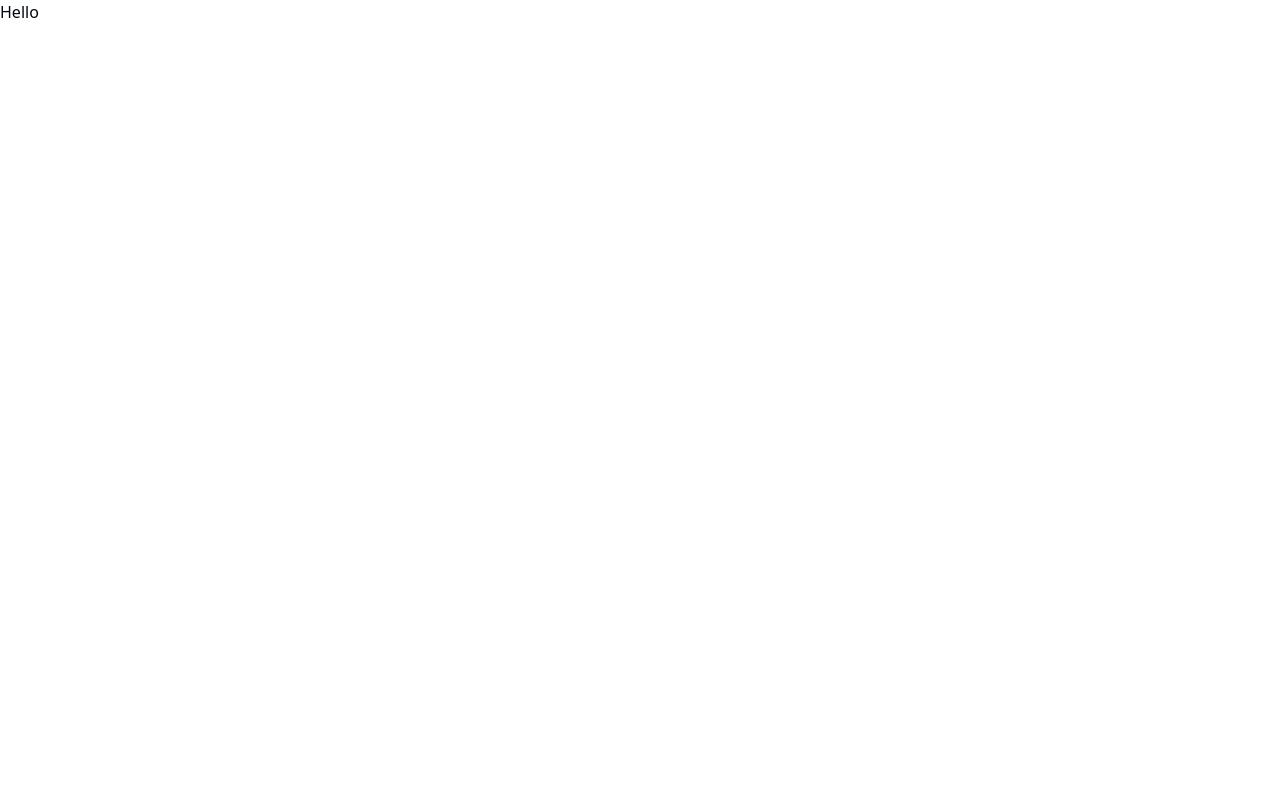
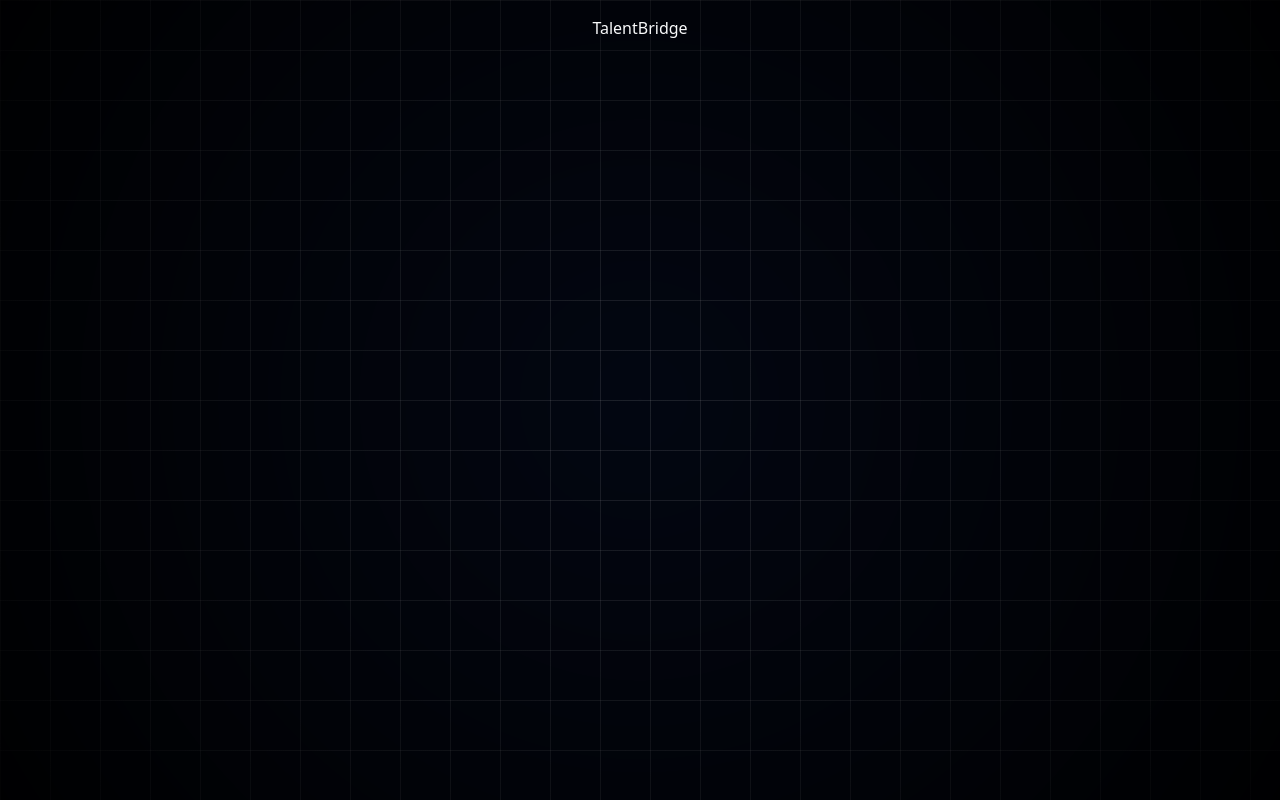
Before and after one commit to adityadhiman-in/TalentBridge, a React (Vite) app: page /my-job in a window 1280 px wide. Built offline with nearby package versions, Linux system fonts and the light colour scheme.

Commit message:
implemented styling and started creating landing page

```diff
--- a/src/App.css
+++ b/src/App.css
@@ -0,0 +1,23 @@
+.grid-background {
+  position: fixed;
+  top: 0;
+  right: 0;
+  width: 100%;
+  height: 100%;
+  background:
+    linear-gradient(to right, rgba(255, 255, 255, 0.1) 1px, transparent 1px),
+    linear-gradient(to bottom, rgba(255, 255, 255, 0.1) 1px, transparent 1px);
+  background-size: 50px 50px;
+  pointer-events: none;
+  z-index: -1;
+}
+
+.grid-background::before {
+  content: "";
+  position: absolute;
+  top: 0;
+  left: 0;
+  width: 100%;
+  height: 100%;
+  background: radial-gradient(circle, transparent, rgba(0, 0, 0, 0.9));
+}
--- a/src/App.jsx
+++ b/src/App.jsx
@@ -1,8 +1,55 @@
+import { createBrowserRouter, RouterProvider } from "react-router-dom";
+import "./App.css";
+import AppLayout from "./layouts/AppLayout.jsx";
+import LandingPage from "./pages/LandingPage.jsx";
+import Onboarding from "./pages/Onboarding.jsx";
+import JobListing from "./pages/JobListing.jsx";
+import JobPage from "./pages/JobPage.jsx";
+import SavedJobs from "./pages/SavedJobs.jsx";
+import PostJob from "./pages/PostJob.jsx";
+import MyJob from "./pages/MyJob.jsx";
+import { ThemeProvider } from "./components/theme-provider.jsx";
+
+const router = createBrowserRouter([
+  {
+    element: <AppLayout />,
+    children: [
+      {
+        path: "/",
+        element: <LandingPage />,
+      },
+      {
+        path: "/onboarding",
+        element: <Onboarding />,
+      },
+      {
+        path: "/jobs",
+        element: <JobListing />,
+      },
+      {
+        path: "/job/:job",
+        element: <JobPage />,
+      },
+      {
+        path: "/post-job",
+        element: <PostJob />,
+      },
+      {
+        path: "/saved-jobs",
+        element: <SavedJobs />,
+      },
+      {
+        path: "/my-job",
+        element: <MyJob />,
+      },
+    ],
+  },
+]);
 function App() {
   return (
-    <>
-      <h1> Hello</h1>
-    </>
+    <ThemeProvider defaultTheme="dark" storageKey="vite-ui-theme">
+      <RouterProvider router={router} />
+    </ThemeProvider>
   );
 }
 
--- /dev/null
+++ b/src/components/Header.jsx
@@ -0,0 +1,16 @@
+import React from "react";
+import { Link } from "react-router-dom";
+
+const Header = () => {
+  return (
+    <div className="py-4 flex justify-around items-center">
+      <nav>
+        <Link>
+          <h1 className="font-medium">TalentBridge</h1>
+        </Link>
+      </nav>
+    </div>
+  );
+};
+
+export default Header;
--- /dev/null
+++ b/src/components/theme-provider.jsx
@@ -0,0 +1,56 @@
+import React, { createContext, useContext, useEffect, useState } from "react";
+
+// Initial state with default values
+const ThemeProviderContext = createContext({
+  theme: "system",
+  setTheme: () => {},
+});
+
+export function ThemeProvider({
+  children,
+  defaultTheme = "system",
+  storageKey = "vite-ui-theme",
+  ...props
+}) {
+  const [theme, setThemeState] = useState(() => {
+    if (typeof window !== "undefined") {
+      return localStorage.getItem(storageKey) || defaultTheme;
+    }
+    return defaultTheme;
+  });
+
+  useEffect(() => {
+    const root = window.document.documentElement;
+
+    root.classList.remove("light", "dark");
+
+    if (theme === "system") {
+      const systemTheme = window.matchMedia("(prefers-color-scheme: dark)")
+        .matches
+        ? "dark"
+        : "light";
+      root.classList.add(systemTheme);
+    } else {
+      root.classList.add(theme);
+    }
+  }, [theme]);
+
+  const setTheme = (newTheme) => {
+    localStorage.setItem(storageKey, newTheme);
+    setThemeState(newTheme);
+  };
+
+  return (
+    <ThemeProviderContext.Provider value={{ theme, setTheme }} {...props}>
+      {children}
+    </ThemeProviderContext.Provider>
+  );
+}
+
+export const useTheme = () => {
+  const context = useContext(ThemeProviderContext);
+  if (!context) {
+    throw new Error("useTheme must be used within a ThemeProvider");
+  }
+  return context;
+};
--- /dev/null
+++ b/src/layouts/AppLayout.jsx
@@ -0,0 +1,17 @@
+import React from "react";
+import { Outlet } from "react-router-dom";
+import Header from "../components/Header.jsx";
+
+const AppLayout = () => {
+  return (
+    <div>
+      <div className="grid-background"></div>
+      <main className="min-h-screen container">
+        <Header />
+        <Outlet />
+      </main>
+    </div>
+  );
+};
+
+export default AppLayout;
--- a/src/pages/LandingPage.jsx
+++ b/src/pages/LandingPage.jsx
@@ -1,7 +1,7 @@
 import React from "react";
 
 const LandingPage = () => {
-  return <div>hello</div>;
+  return <div></div>;
 };
 
 export default LandingPage;
```
